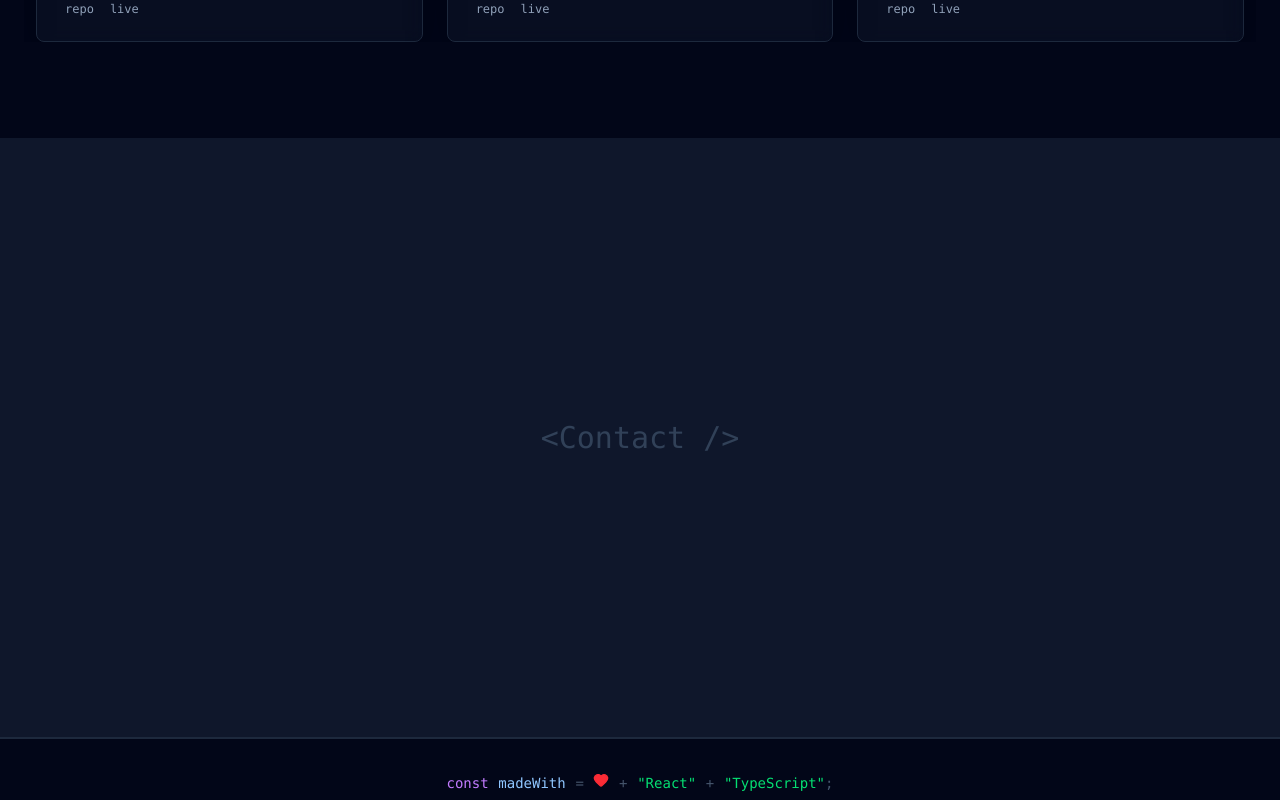
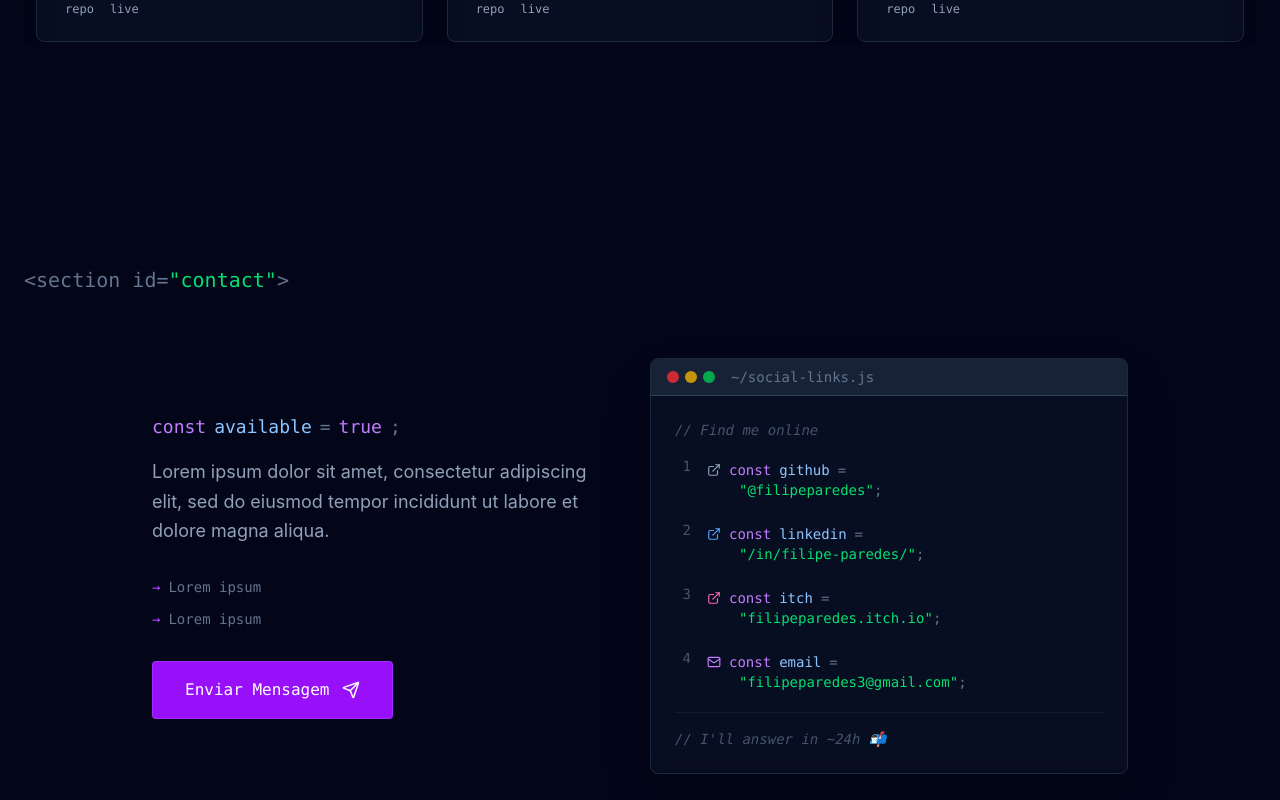
Before and after one commit to filipeparedes/personal-portfolio, a React (Vite) app in the folder frontend/: page / in a window 1280 px wide. Shown: the part 2780-3580 px from the top of the page. Built offline with nearby package versions, Linux system fonts and the light colour scheme.

Commit message:
feat: implement contact section
+ Finished layout and design of the contact section, in accordance with Figma mockups, with placeholder texts
+ Changed links in SocialLinks.tsx

```diff
--- a/frontend/src/components/Contact.tsx
+++ b/frontend/src/components/Contact.tsx
@@ -1,7 +1,70 @@
+"use client";
+
+import { motion } from "framer-motion";
+import { SocialLinks } from "./ui/SocialLinks";
+import { Send } from "lucide-react";
+import { CodeRow as C} from "./ui/CodeRow";
+
 export function Contact() {
-    return (
-    <section className="h-[600px] bg-slate-900 flex items-center justify-center border-b border-slate-800">
-      <h2 className="text-3xl text-slate-700 font-mono">{"<Contact />"}</h2>
+  return (
+    <section className="py-32 bg-slate-950 relative">
+      <div className="container mx-auto px-6">
+        {/* Header */}
+        <motion.div
+          initial={{ opacity: 0, y: 20 }}
+          whileInView={{ opacity: 1, y: 0 }}
+          transition={{ duration: 0.8 }}
+          viewport={{ once: true }}
+          className="mb-16"
+        >
+            <div><C type="punct" size="xl">{`<section id=`}</C><C type="string" size="xl">"contact"</C><C type="punct"size="xl">{`>`}</C></div>
+        </motion.div>
+      </div>
+      <div className="container mx-auto px-6 max-w-5xl">
+        <div className="grid lg:grid-cols-2 gap-5 items-center">
+          {/*Left side text*/}
+          <motion.div
+            initial={{ opacity: 0, x: -20 }}
+            whileInView={{ opacity: 1, x: 0 }}
+            transition={{ duration: 0.5 }}
+            viewport={{ once: true }}
+            className="space-y-8"
+          >
+            <div>
+              <div className="flex items-center gap-2 mb-4 font-mono text-xl">
+                <C type="keyword" size="lg">const</C>
+                <C type="var" size="lg">available</C>
+                <C type="punct" size="lg">=</C>
+                <C type="keyword" size="lg">true</C>
+                <C type="punct" size="lg">;</C>
+              </div>
+              <p className="text-slate-400 leading-relaxed text-lg max-w-md">
+                Lorem ipsum dolor sit amet, consectetur adipiscing elit,
+                sed do eiusmod tempor incididunt ut labore et dolore magna aliqua.
+              </p>
+            </div>
+
+            <div className="space-y-3 font-mono text-sm text-slate-500">
+              <div className="flex gap-2">
+                <span className="text-purple-500">→</span>
+                <span>Lorem ipsum</span>
+              </div>
+              <div className="flex gap-2">
+                <span className="text-purple-500">→</span>
+                <span>Lorem ipsum</span>
+              </div>
+            </div>
+            <a
+              href="mailto:filipeparedes3@gmail.com"
+              className="inline-flex items-center gap-3 px-8 py-4 bg-purple-600 text-white rounded border border-purple-500/50 hover:bg-purple-700 transition-all hover:shadow-[0_0_20px_rgba(168,85,247,0.4)] font-mono group"
+            >
+              Enviar Mensagem
+              <Send size={18} className="group-hover:translate-x-1 group-hover:-translate-y-1 transition-transform" />
+              </a>
+          </motion.div>
+          <SocialLinks />
+        </div>
+      </div>
     </section>
   );
 }
--- a/frontend/src/components/ui/SocialLinks.tsx
+++ b/frontend/src/components/ui/SocialLinks.tsx
@@ -4,10 +4,10 @@ import { CodeWindow } from "./CodeWindow";
 import { CodeRow as C } from "./CodeRow";
 
 const socials = [
-  { name: "GitHub", icon: <ExternalLink size={14} />, handle: "@teu-user", url: "https://github.com", color: "text-slate-400" },
-  { name: "LinkedIn", icon: <ExternalLink size={14} />, handle: "/in/teu-user", url: "https://linkedin.com", color: "text-blue-400" },
-  { name: "Itch", icon: <ExternalLink size={14} />, handle: "teu-user.itch.io", url: "https://itch.io", color: "text-pink-400" },
-  { name: "Email", icon: <Mail size={14} />, handle: "teuemail@email.com", url: "mailto:email@email.com", color: "text-purple-400" },
+  { name: "GitHub", icon: <ExternalLink size={14} />, handle: "@filipeparedes", url: "https://github.com", color: "text-slate-400" },
+  { name: "LinkedIn", icon: <ExternalLink size={14} />, handle: "/in/filipe-paredes/", url: "https://linkedin.com", color: "text-blue-400" },
+  { name: "Itch", icon: <ExternalLink size={14} />, handle: "filipeparedes.itch.io", url: "https://itch.io", color: "text-pink-400" },
+  { name: "Email", icon: <Mail size={14} />, handle: "filipeparedes3@gmail.com", url: "mailto:filipeparedes3@gmail.com", color: "text-purple-400" },
 ];
 
 export function SocialLinks() {
@@ -20,7 +20,7 @@ export function SocialLinks() {
     >
       <CodeWindow title="~/social-links.js">
         <div className="space-y-4 font-mono text-sm">
-          <div className="text-slate-600 italic">// Encontra-me online</div>
+          <div className="text-slate-600 italic">// Find me online</div>
 
           {socials.map((social, i) => (
             <div key={social.name} className="flex gap-3 items-start group">
@@ -44,7 +44,7 @@ export function SocialLinks() {
           ))}
 
           <div className="pt-4 border-t border-slate-800/50 text-slate-600 italic">
-            // Respondo em ~24h 📬
+            // I'll answer in ~24h 📬
           </div>
         </div>
       </CodeWindow>
```
